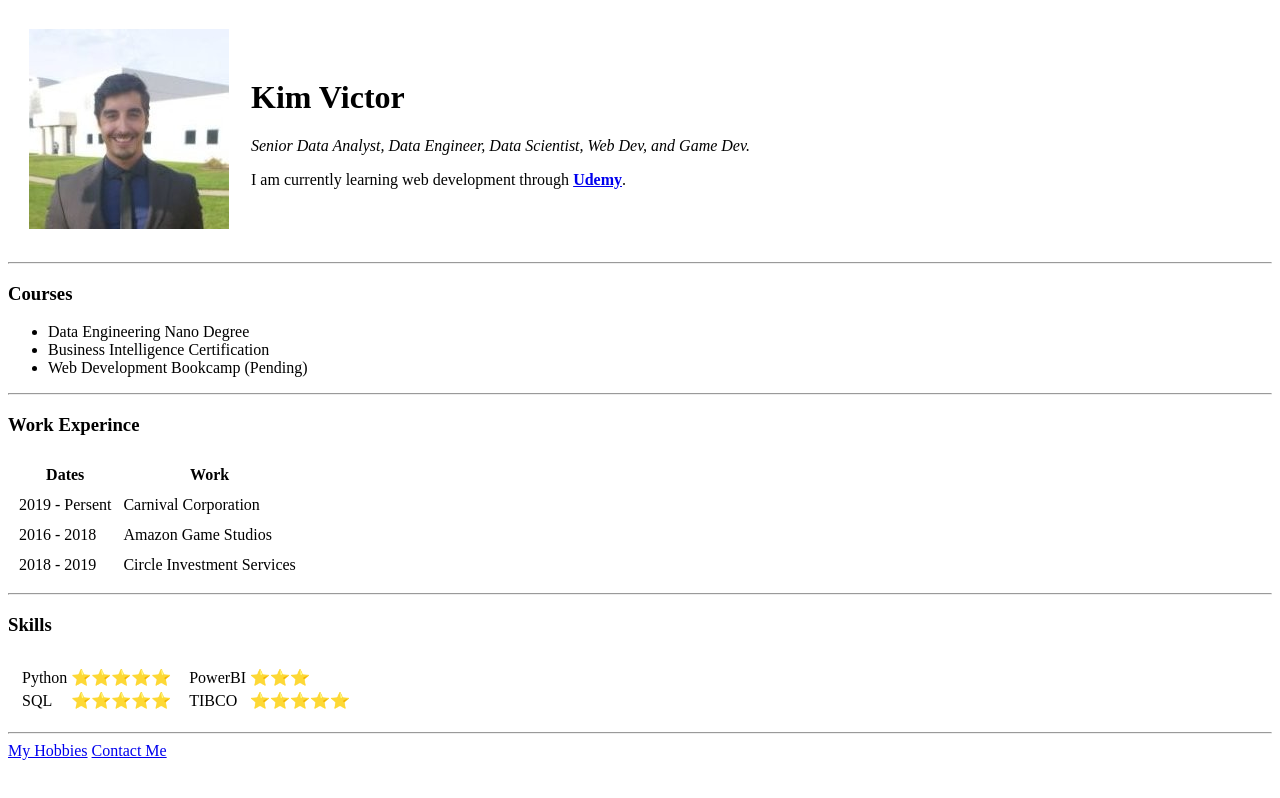
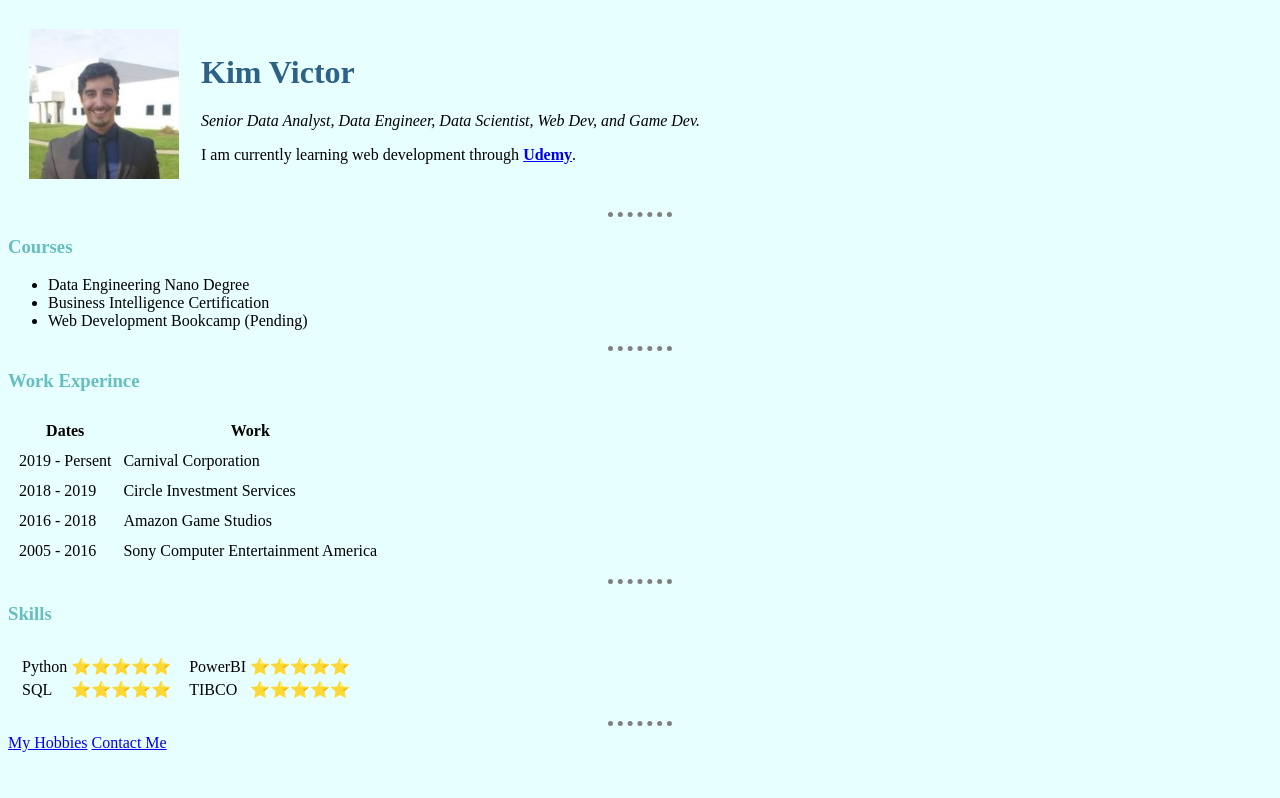
Before and after one commit to kim-victor/cv, a plain HTML site: page index.html in a window 1280 px wide. Drawn offline with Linux system fonts and the light colour scheme.

Commit message:
Add files via upload

```diff
--- /dev/null
+++ b/css/styles.css
@@ -0,0 +1,22 @@
+body {
+  background-color: #e8ffff;
+}
+
+h1 {
+  color: #2d6187;
+}
+
+h3 {
+  color: #66BFBF;
+}
+hr {
+  border-style: none;
+  border-top-style: dotted;
+  border-color: gray;
+  border-width: 5px;
+  width: 5%;
+}
+
+img {
+  height: 150px;
+}
--- a/index.html
+++ b/index.html
@@ -4,7 +4,9 @@
 <head>
   <meta charset="utf-8">
   <meta name="description" content="Kim Victor's Personal Website">
-  <title>🐯Kim Victor's Personal Site🐯</title>
+  <title>Kim Victor's Personal Site</title>
+  <link rel="stylesheet" href="css/styles.css">
+
 </head>
 
 <body>
@@ -41,12 +43,16 @@
         <td>Carnival Corporation</td>
       </tr>
       <tr>
+        <td>2018 - 2019</td>
+        <td>Circle Investment Services</td>
+      </tr>
+      <tr>
         <td>2016 - 2018</td>
         <td>Amazon Game Studios</td>
       </tr>
       <tr>
-        <td>2018 - 2019</td>
-        <td>Circle Investment Services</td>
+        <td>2005 - 2016</td>
+        <td>Sony Computer Entertainment America</td>
       </tr>
     </tbody>
     <tfoot>
@@ -76,7 +82,7 @@
 
         <tr>
         <td>PowerBI</td>
-        <td>⭐⭐⭐</td>
+        <td>⭐⭐⭐⭐⭐</td>
       </tr>
       <tr>
         <td>TIBCO</td>
```
Also changed, not shown: contact-me.html (+1 -0 lines), hobbies.html (+1 -0 lines).
